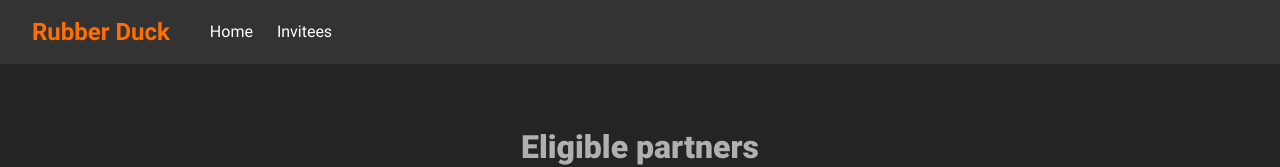
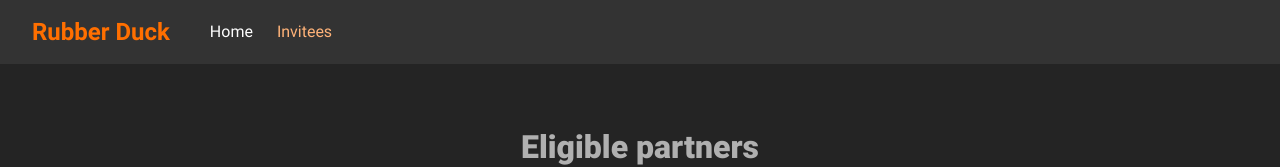
Before and after one commit to ivanov9826/party-invitation, a React (Vite) app: page /invitees in a window 1280 px wide. Shown: the top 167 px of the page. Built offline with nearby package versions, Linux system fonts and the light colour scheme.

Commit message:
Add active route style and object for colors

```diff
--- a/src/components/organisms/Header/Header.tsx
+++ b/src/components/organisms/Header/Header.tsx
@@ -1,5 +1,6 @@
 import styles from "./Header.module.scss";
-import { Link } from "react-router-dom";
+import { NavLink } from "react-router-dom";
+import { colors } from "../../../theme/colors";
 
 const Header: React.FC = () => {
   return (
@@ -7,10 +8,28 @@ const Header: React.FC = () => {
       <div className={styles.logo}>Rubber Duck</div>
       <ul>
         <li>
-          <Link to="/">Home</Link>
+          <NavLink
+            to="/"
+            style={({ isActive }) => {
+              return {
+                color: isActive ? colors.orange[2] : "white",
+              };
+            }}
+          >
+            Home
+          </NavLink>
         </li>
         <li>
-          <Link to="/invitees">Invitees</Link>
+          <NavLink
+            to="/invitees"
+            style={({ isActive }) => {
+              return {
+                color: isActive ? colors.orange[2] : "white",
+              };
+            }}
+          >
+            Invitees
+          </NavLink>
         </li>
       </ul>
     </nav>
--- a/src/theme/colors.scss
+++ b/src/theme/colors.scss
@@ -4,3 +4,4 @@ $gray-3: #333;
 $gray-4: #555;
 
 $orange-1: #ff6f00;
+$orange-2: #ffb379;
--- /dev/null
+++ b/src/theme/colors.ts
@@ -0,0 +1,12 @@
+export const colors = {
+  gray: {
+    1: "#b0b0b0",
+    2: "#666",
+    3: "#333",
+    4: "#555",
+  },
+  orange: {
+    1: "#ff6f00",
+    2: "#ffb379",
+  },
+};
```
